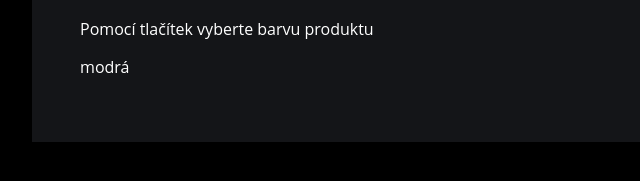
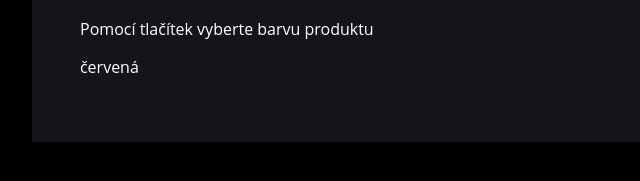
Before and after one commit to LenkaMichaleova/DA-Git2-cviceni-panske_obleky, a plain HTML site: page index.html in a window 1280 px wide. Shown: the part 467-648 px from the top of the page, 188-828 px from the left. Drawn offline with Linux system fonts and the light colour scheme; a web font is replaced by a local one.

Commit message:
Zmena farby

```diff
--- a/index.html
+++ b/index.html
@@ -67,7 +67,7 @@
         <div class="choose-colors">
           <div class="color-option">
             <div class="color-box"></div>
-            <p class="color__name">modrá</p>
+            <p class="color__name">červená</p>
           </div>
         </div>
       </div>
```
